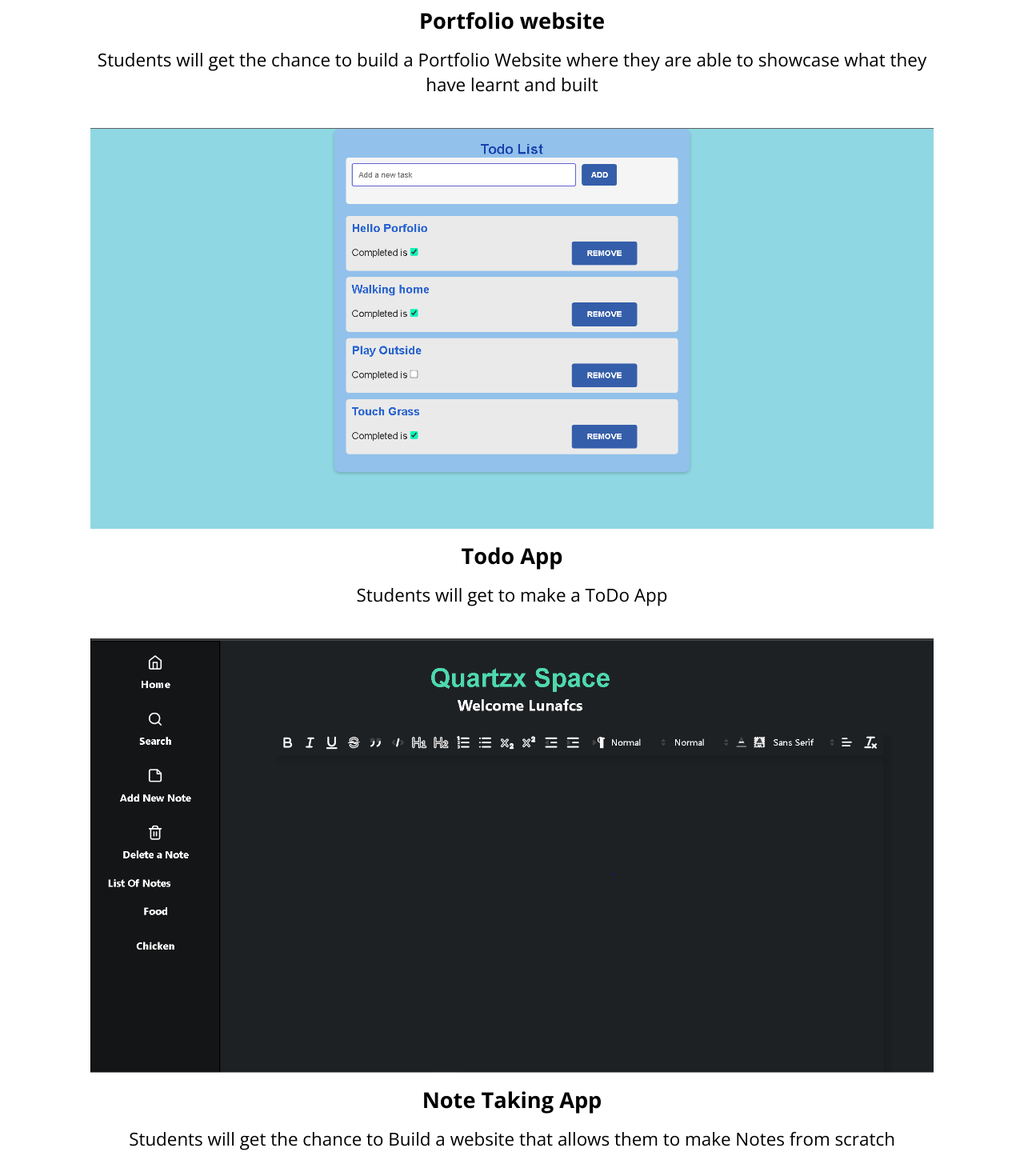
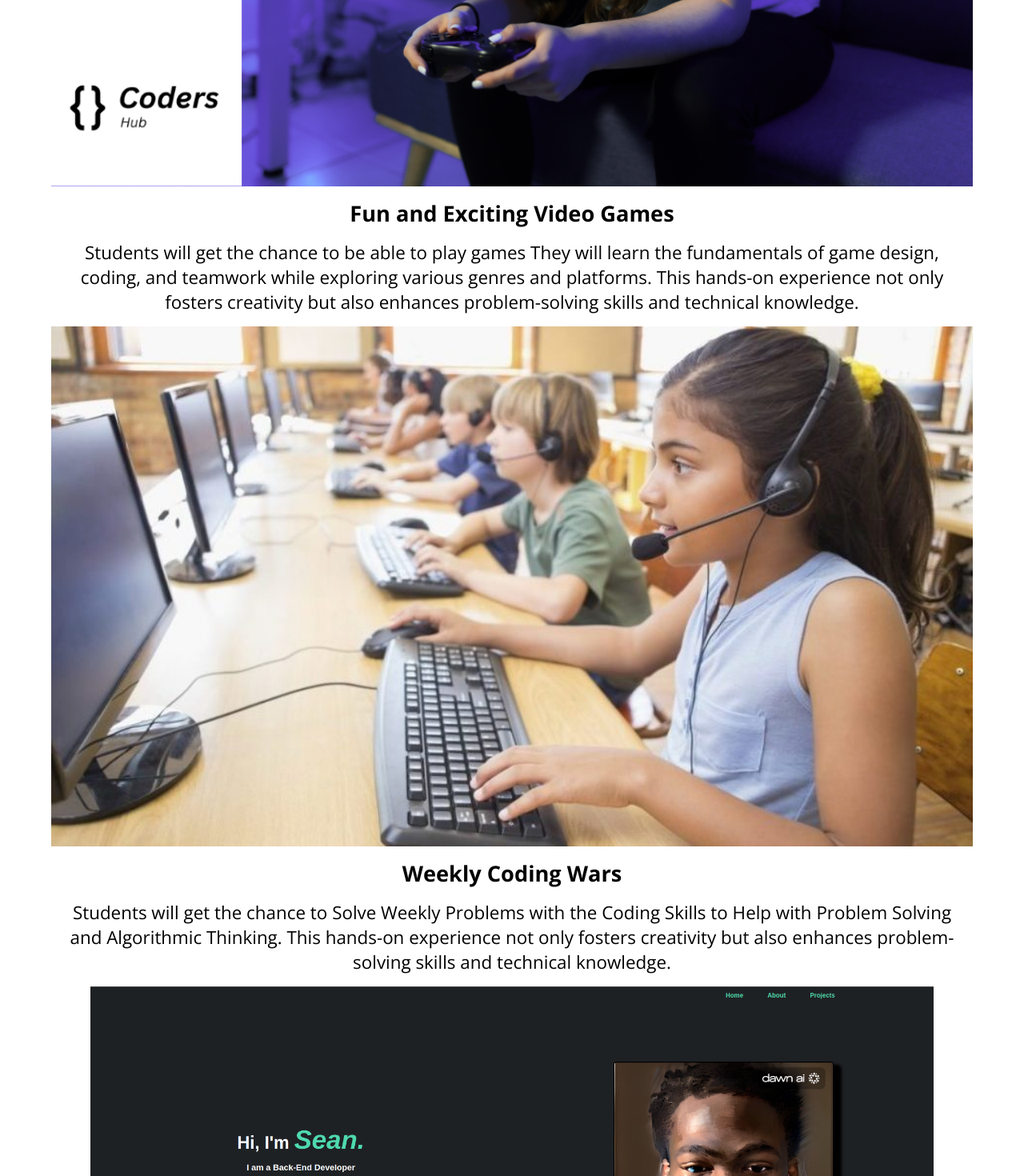
Before and after one commit to Pythonwithsean/CodershubUk, a React (Vite) app in the folder CodershubApp/: page / in a window 1280 px wide. Shown: the part 5040-6510 px from the top of the page at 80% size. Built offline with nearby package versions, Linux system fonts and the light colour scheme.

Commit message:
Changed About Text for website

```diff
--- a/CodershubApp/src/components/Hero.tsx
+++ b/CodershubApp/src/components/Hero.tsx
@@ -204,43 +204,29 @@ const Hero = () => {
         </Box>
       </Container>
       <Container>
-        <Grid container spacing={{ xs: 2, md: 3 }} columns={{ xs: 1, sm: 2, md: 12 }}>
-          <Grid item xs={2} md={11} sm={4} style={{
-            margin: "0 auto"
-          }}>
-            <img src="/Portfolio.png" alt="Portfolio" className="Grid-img" />
-            <h3>Portfolio website</h3>
-            <p className="paragraph">Students will get the chance to build a Portfolio Website where they are able to showcase what they have learnt and built</p>
-          </Grid>
-          <Grid item xs={2} md={11} sm={4} style={{
-            margin: "0 auto"
-          }}>
-            <img src="/TodoApp.PNG" alt="Todo-App" className="Grid-img" />
-            <h3>Todo App</h3>
-            <p className="paragraph">Students will get to make a ToDo App </p>
-          </Grid>
-          <Grid item xs={2} md={11} sm={4} style={{
-            margin: "0 auto"
-          }}>
-            <img src="/QuartzxSpaceNew.png" alt="Note-Taking-App" className="Grid-img" />
-            <h3>Note Taking App</h3>
-
-            <p className="paragraph"> Students will get the chance to Build a website that allows them to make Notes from scratch </p>
-          </Grid>
           <Grid item xs={2} md={11} sm={4} style={{
             margin: "0 auto"
           }} >
             <img src="/GamingCodershubUK.png" alt="Video-Games" className="Grid-img" />
-            <h3>Video Games</h3>
-            <p className="paragraph"> Students will get the Chance to Build games and play them competively with other Students</p>
+            <h3>Fun and Exciting Video Games</h3>
+            <p className="paragraph">Students will get the chance to be able to play games They will learn the fundamentals of game design, coding, and teamwork while exploring various genres and platforms. This hands-on experience not only fosters creativity but also enhances problem-solving skills and technical knowledge.
+            </p>
           </Grid>
           <Grid item xs={2} md={11} sm={4} style={{
             margin: "0 auto"
           }} >
             <img src="/CodingWarsCodershubUK.jpg" alt="Hackerthons" className="Grid-img" />
             <h3> Weekly Coding Wars</h3>
-            <p className="paragraph">Students will get the chance to Solve Weekly Problems with the Coding Skills to Help with Problem Solving and Algorithmic Thinking</p>
+            <p className="paragraph">Students will get the chance to Solve Weekly Problems with the Coding Skills to Help with Problem Solving and Algorithmic Thinking. This hands-on experience not only fosters creativity but also enhances problem-solving skills and technical knowledge.</p>
           </Grid>
+            <Grid container spacing={{ xs: 2, md: 3 }} columns={{ xs: 1, sm: 2, md: 12 }}>
+              <Grid item xs={2} md={11} sm={4} style={{
+                margin: "0 auto"
+              }}>
+                <img src="/Portfolio.png" alt="Portfolio" className="Grid-img" />
+                <h3>Portfolio website</h3>
+                <p className="paragraph">Students will get the chance to build a portfolio website where they can showcase what they have learned and built. This website will serve as a professional platform for them to display their projects, demonstrate their coding skills, and highlight their creativity.</p>
+              </Grid>
         </Grid>
       </Container>
       <br />
```
